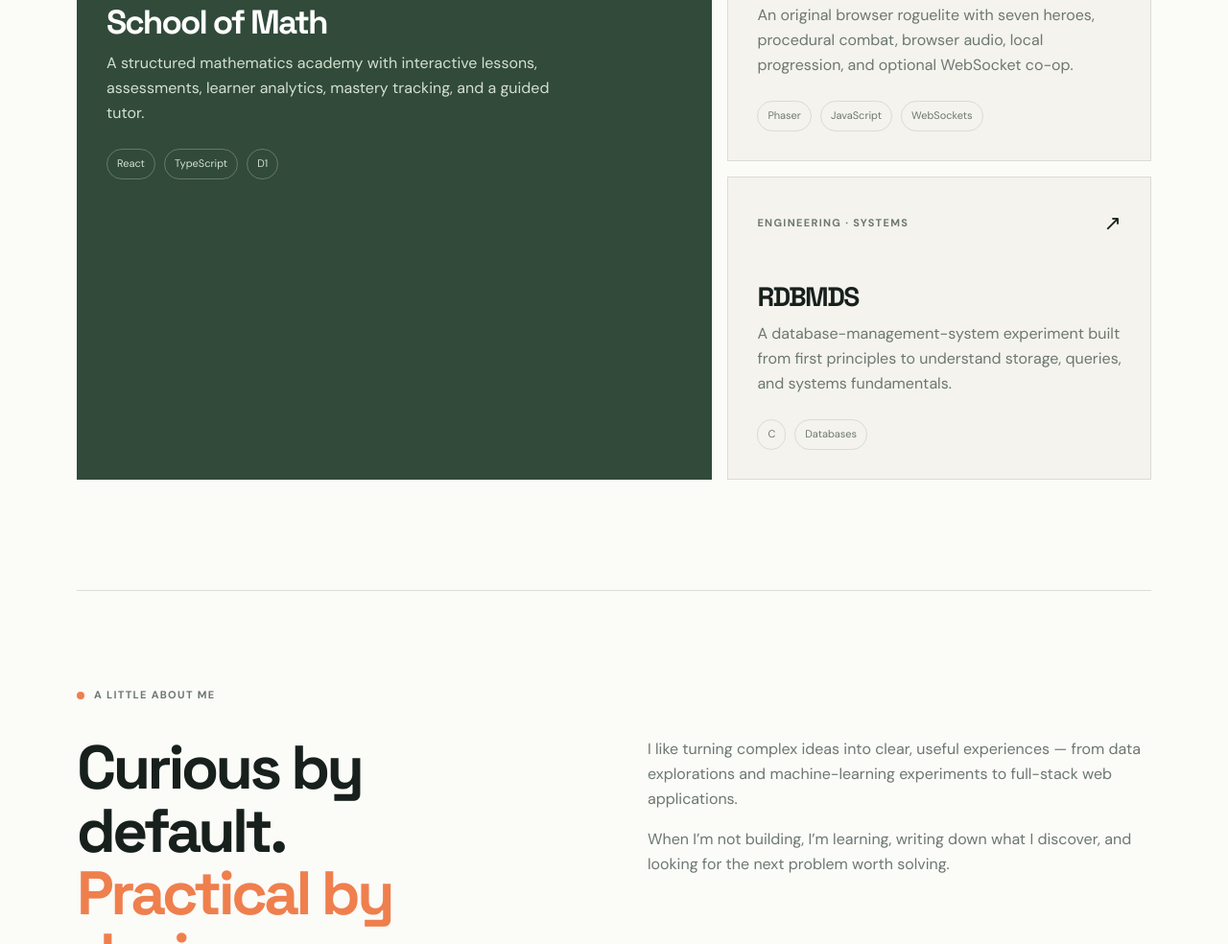
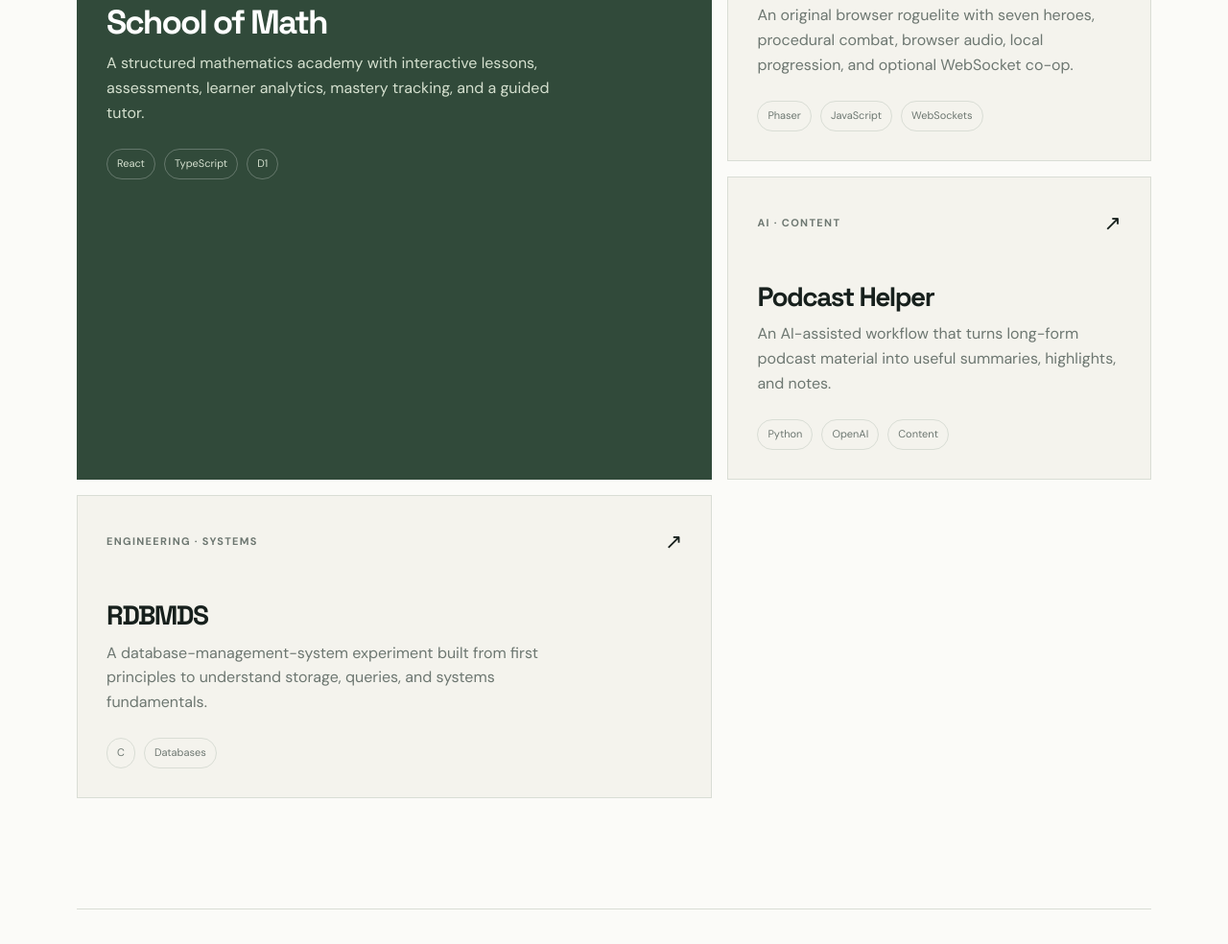
Before and after one commit to abdalraheemmokhtar/portfolio, a website: page index.html in a window 1280 px wide. Shown: the part 976-1960 px from the top of the page at 96% size. Drawn offline with Linux system fonts and the light colour scheme.

Commit message:
Add Podcast Helper to featured portfolio work

```diff
--- a/index.html
+++ b/index.html
@@ -50,6 +50,10 @@
           <div class="project-top"><span class="tag">INTERACTIVE · GAME</span><span class="arrow">↗</span></div>
           <h2>Server Realms</h2><p>An original browser roguelite with seven heroes, procedural combat, browser audio, local progression, and optional WebSocket co-op.</p><div class="project-meta"><span>Phaser</span><span>JavaScript</span><span>WebSockets</span></div>
         </a>
+        <a class="project" href="https://github.com/abdalraheemmokhtar/Podcast-helper-with-OpenAI" target="_blank" rel="noreferrer">
+          <div class="project-top"><span class="tag">AI · CONTENT</span><span class="arrow">↗</span></div>
+          <h2>Podcast Helper</h2><p>An AI-assisted workflow that turns long-form podcast material into useful summaries, highlights, and notes.</p><div class="project-meta"><span>Python</span><span>OpenAI</span><span>Content</span></div>
+        </a>
         <a class="project" href="https://github.com/abdalraheemmokhtar/RDBMDS" target="_blank" rel="noreferrer">
           <div class="project-top"><span class="tag">ENGINEERING · SYSTEMS</span><span class="arrow">↗</span></div>
           <h2>RDBMDS</h2><p>A database-management-system experiment built from first principles to understand storage, queries, and systems fundamentals.</p><div class="project-meta"><span>C</span><span>Databases</span></div>
```
